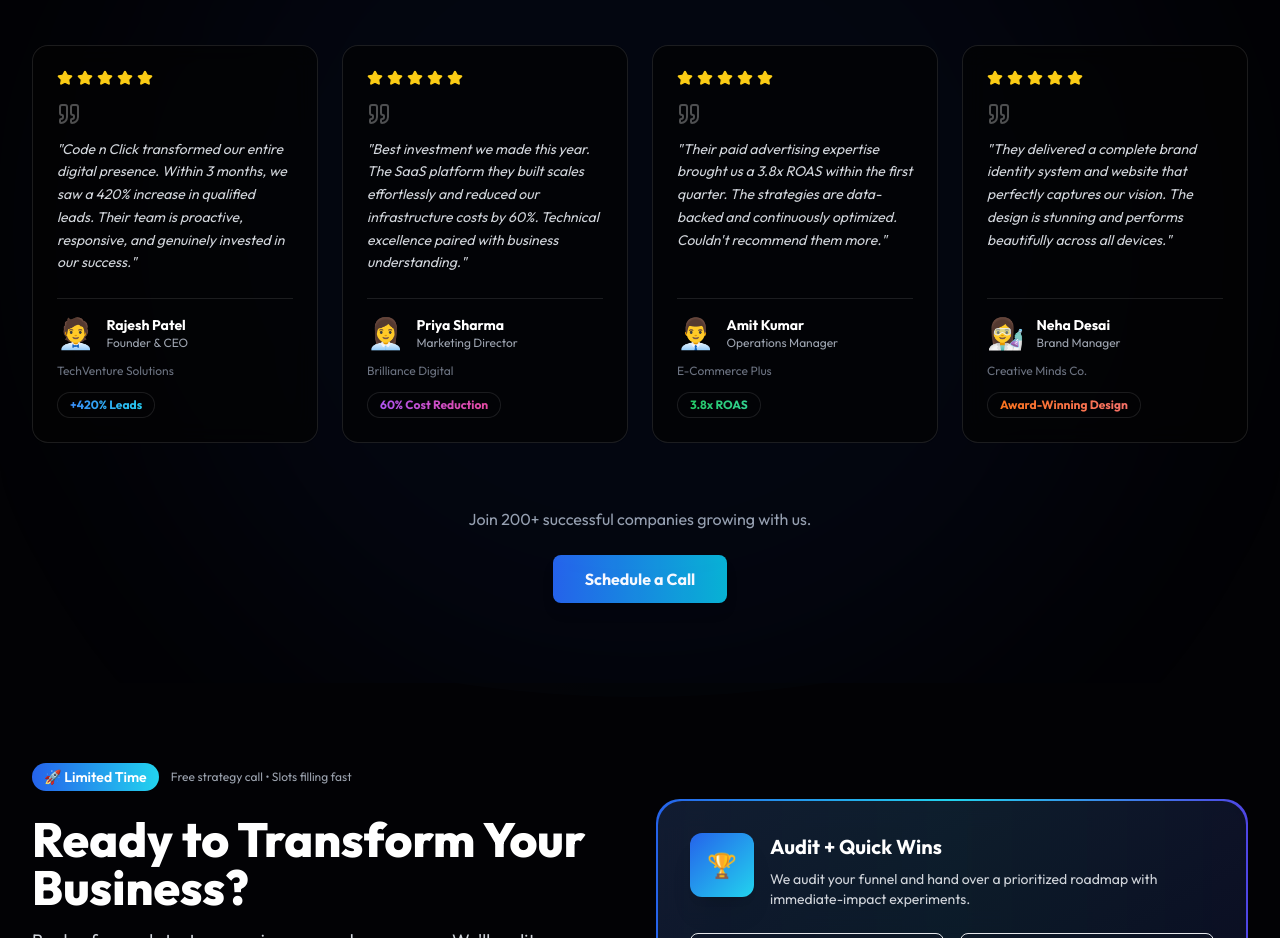
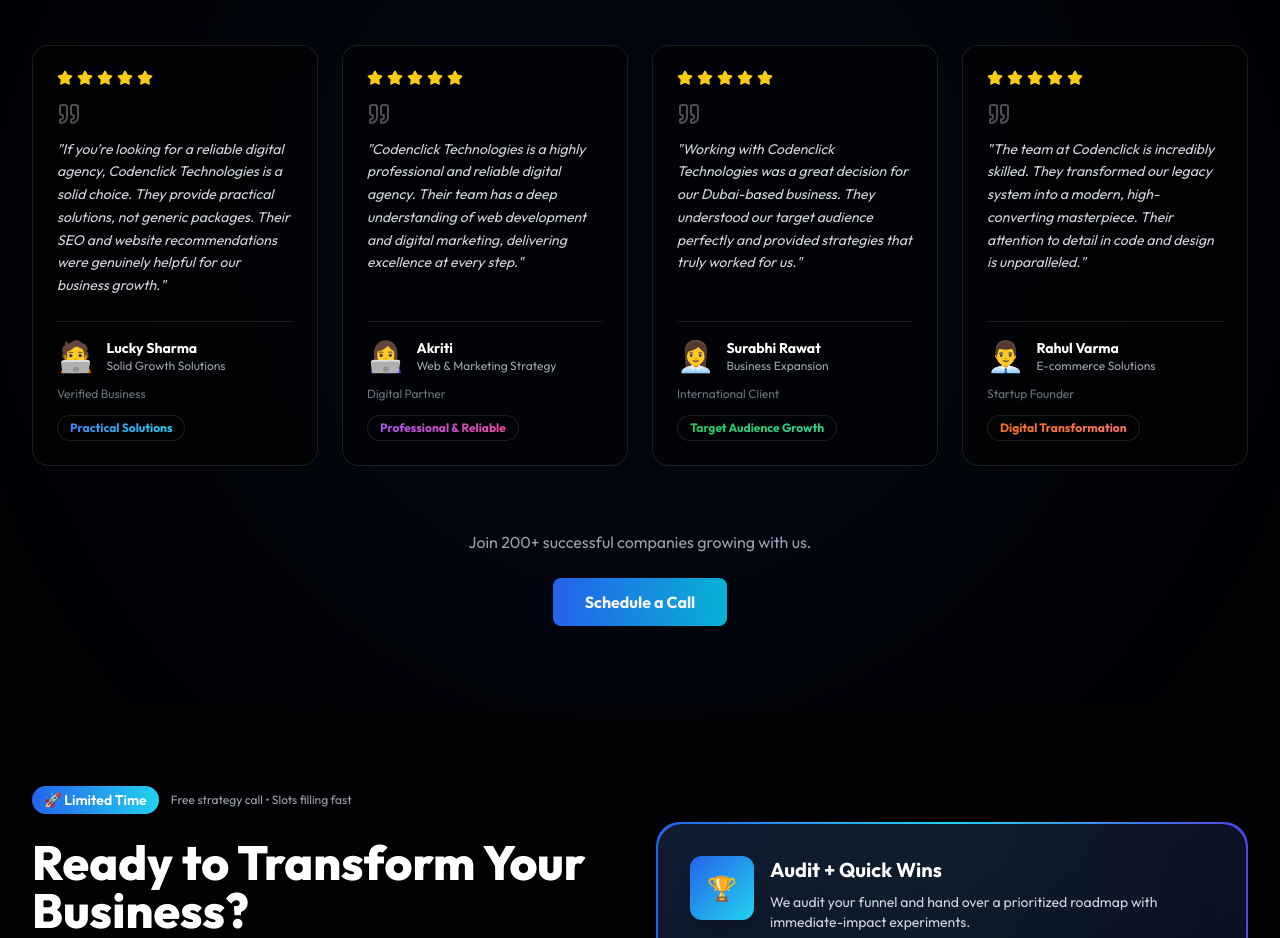
Before and after one commit to codenclick-technologies/Code-n-click-Technologies, a React (Vite) app in the folder client/: page / in a window 1280 px wide. Shown: the part 5780-6718 px from the top of the page. Built offline with nearby package versions, Linux system fonts and the light colour scheme; no server answers; a web font is replaced by a local one.

Commit message:
UI: Updated Testimonials with real client reviews

```diff
--- a/client/src/components/sections/TestimonialsSection.jsx
+++ b/client/src/components/sections/TestimonialsSection.jsx
@@ -5,43 +5,43 @@
 const TestimonialsSection = () => {
   const testimonials = [
     {
-      name: 'Rajesh Patel',
-      company: 'TechVenture Solutions',
-      role: 'Founder & CEO',
-      image: '🧑‍💼',
+      name: 'Lucky Sharma',
+      company: 'Verified Business',
+      role: 'Solid Growth Solutions',
+      image: '🧑‍💻',
       rating: 5,
-      quote: 'Code n Click transformed our entire digital presence. Within 3 months, we saw a 420% increase in qualified leads. Their team is proactive, responsive, and genuinely invested in our success.',
-      result: '+420% Leads',
+      quote: 'If you’re looking for a reliable digital agency, Codenclick Technologies is a solid choice. They provide practical solutions, not generic packages. Their SEO and website recommendations were genuinely helpful for our business growth.',
+      result: 'Practical Solutions',
       color: 'from-blue-500 to-cyan-400'
     },
     {
-      name: 'Priya Sharma',
-      company: 'Brilliance Digital',
-      role: 'Marketing Director',
-      image: '👩‍💼',
+      name: 'Akriti',
+      company: 'Digital Partner',
+      role: 'Web & Marketing Strategy',
+      image: '👩‍💻',
       rating: 5,
-      quote: 'Best investment we made this year. The SaaS platform they built scales effortlessly and reduced our infrastructure costs by 60%. Technical excellence paired with business understanding.',
-      result: '60% Cost Reduction',
+      quote: 'Codenclick Technologies is a highly professional and reliable digital agency. Their team has a deep understanding of web development and digital marketing, delivering excellence at every step.',
+      result: 'Professional & Reliable',
       color: 'from-purple-500 to-pink-500'
     },
     {
-      name: 'Amit Kumar',
-      company: 'E-Commerce Plus',
-      role: 'Operations Manager',
-      image: '👨‍💼',
+      name: 'Surabhi Rawat',
+      company: 'International Client',
+      role: 'Business Expansion',
+      image: '👩‍💼',
       rating: 5,
-      quote: 'Their paid advertising expertise brought us a 3.8x ROAS within the first quarter. The strategies are data-backed and continuously optimized. Couldn\'t recommend them more.',
-      result: '3.8x ROAS',
+      quote: 'Working with Codenclick Technologies was a great decision for our Dubai-based business. They understood our target audience perfectly and provided strategies that truly worked for us.',
+      result: 'Target Audience Growth',
       color: 'from-green-500 to-emerald-400'
     },
     {
-      name: 'Neha Desai',
-      company: 'Creative Minds Co.',
-      role: 'Brand Manager',
-      image: '👩‍🔬',
+      name: 'Rahul Varma',
+      company: 'Startup Founder',
+      role: 'E-commerce Solutions',
+      image: '👨‍💼',
       rating: 5,
-      quote: 'They delivered a complete brand identity system and website that perfectly captures our vision. The design is stunning and performs beautifully across all devices.',
-      result: 'Award-Winning Design',
+      quote: 'The team at Codenclick is incredibly skilled. They transformed our legacy system into a modern, high-converting masterpiece. Their attention to detail in code and design is unparalleled.',
+      result: 'Digital Transformation',
       color: 'from-orange-500 to-red-400'
     },
   ];
```
